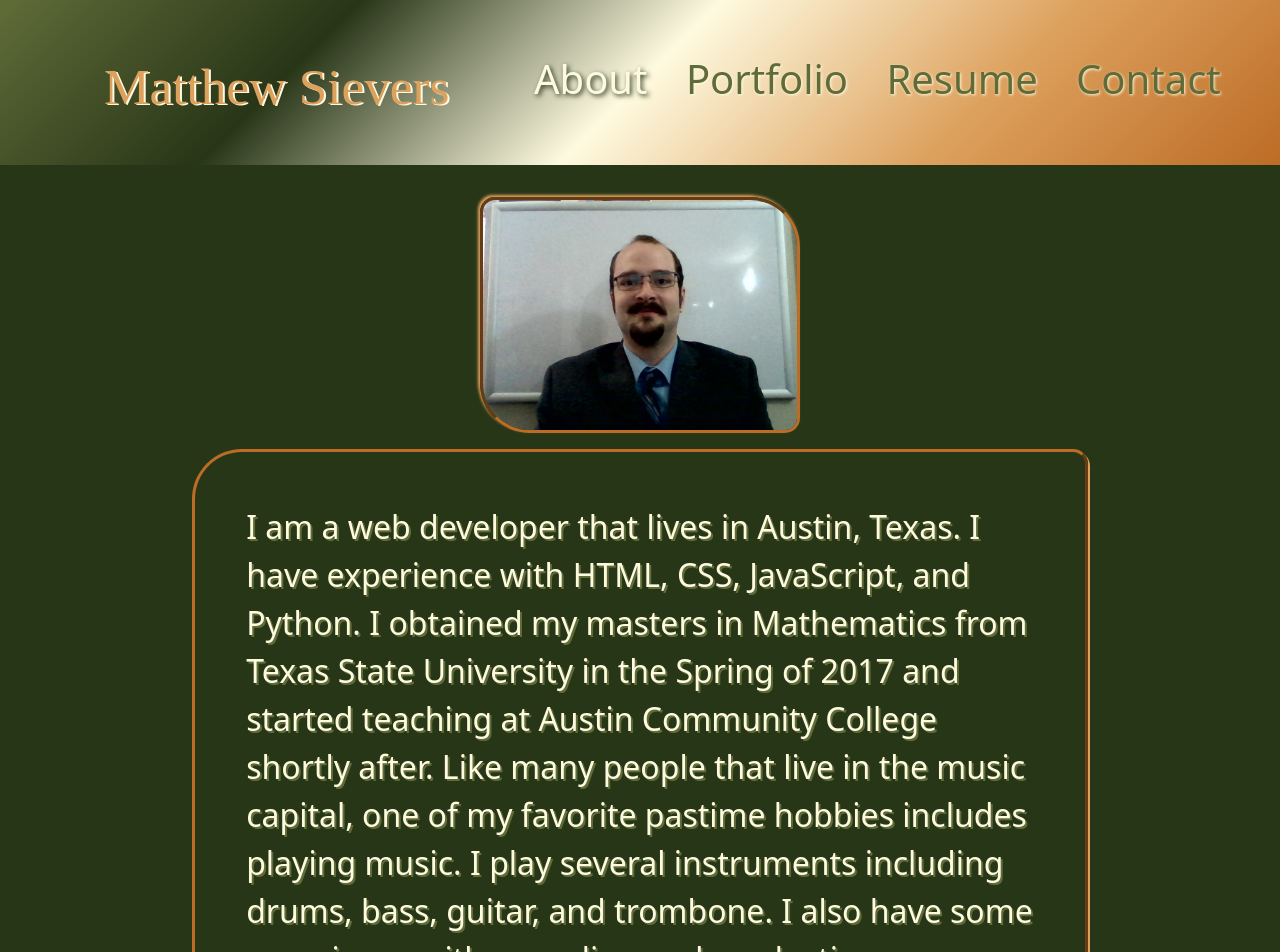
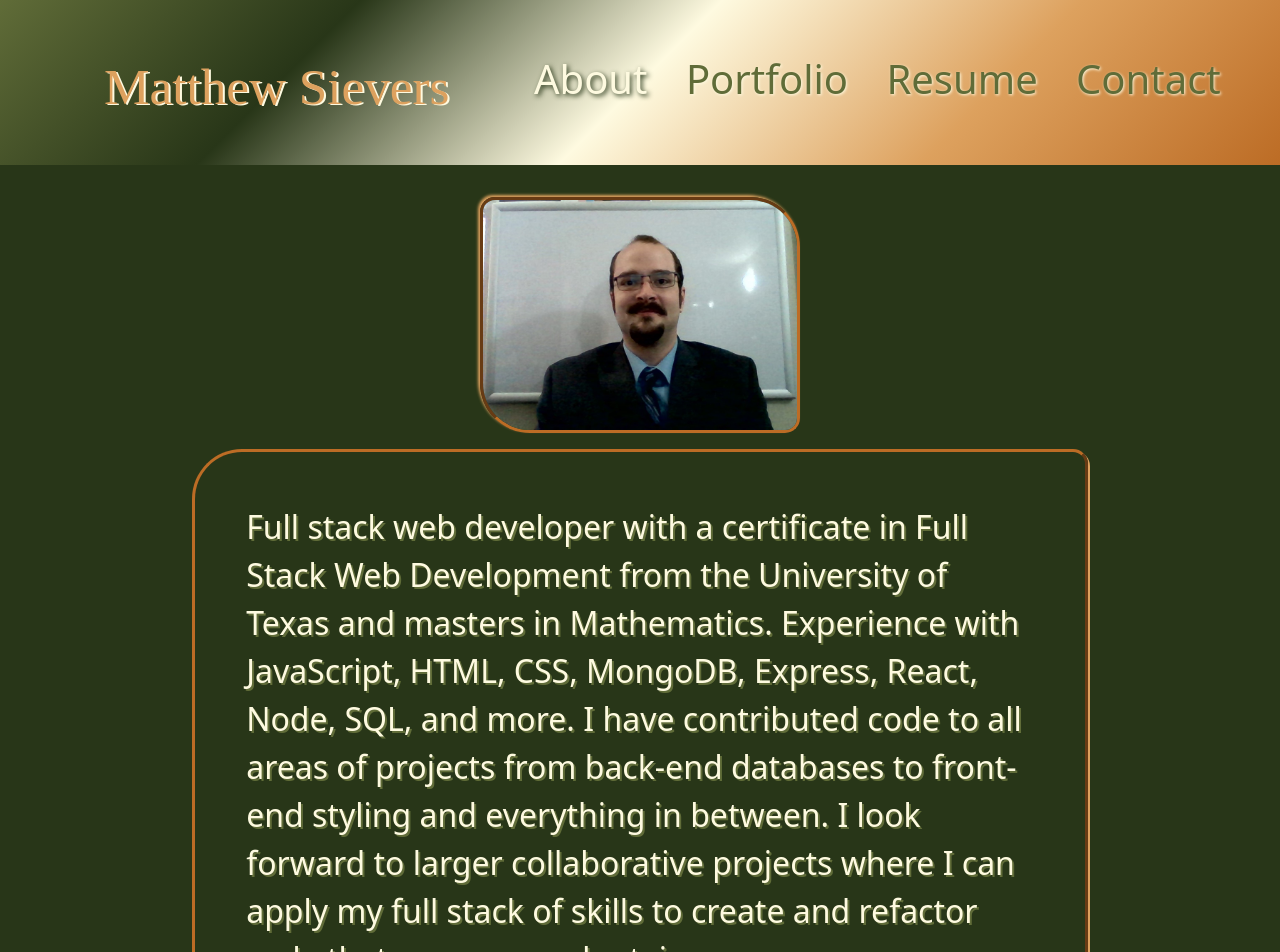
Before and after one commit to mattersievers/portfolio_v2.0, a React (Create React App) app: page / in a window 1280 px wide. Shown: the top 952 px of the page. Built offline with nearby package versions, Linux system fonts and the light colour scheme; a web font is replaced by a local one.

Commit message:
updated about me

```diff
--- a/package.json
+++ b/package.json
@@ -13,6 +13,7 @@
     "react-bootstrap": "^2.0.2",
     "react-dom": "^17.0.2",
     "react-scripts": "4.0.3",
+    "react-transition-group": "^1.2.1",
     "web-vitals": "^1.1.2"
   },
   "scripts": {
--- a/src/App.css
+++ b/src/App.css
@@ -250,6 +250,7 @@ box-shadow: -2px -2px 3px var(--cornsilk);
   box-shadow: 2px 2px 3px var(--cornsilk);
   margin: 5vmin;
   padding: 5vmin;
+  width: 60vw;
 }
 
 #contact-form div{
@@ -269,7 +270,7 @@ box-shadow: -2px -2px 3px var(--cornsilk);
 }
 
 #contact-form input{
-  flex:1;
+  flex:2;
 }
 
 #contact-form button{
--- a/src/components/About/index.js
+++ b/src/components/About/index.js
@@ -6,8 +6,7 @@ const AboutMe = () => {
             <img className="align-self-center" alt="A very studious Matthew" src={headshot}/>
             <div className="align-self-center">
             <p className="">
-                I am a web developer that lives in Austin, Texas. I have experience with HTML, CSS, JavaScript, and Python. I obtained my masters in Mathematics from Texas State University in the Spring of 2017 and started teaching at Austin Community College shortly after.
-                Like many people that live in the music capital, one of my favorite pastime hobbies includes playing music. I play several instruments including drums, bass, guitar, and trombone. I also have some experience with recording and production.
+            Full stack web developer with a certificate in Full Stack Web Development from the University of Texas and masters in Mathematics. Experience with JavaScript, HTML, CSS, MongoDB, Express, React, Node, SQL, and more. I have contributed code to all areas of projects from back-end databases to front-end styling and everything in between. I look forward to larger collaborative projects where I can apply my full stack of skills to create and refactor code that engages and retains users.
             </p>
             </div>
         </section>
```
Also changed, not shown: 1 other file (tests, documents, lock files or other folders).
